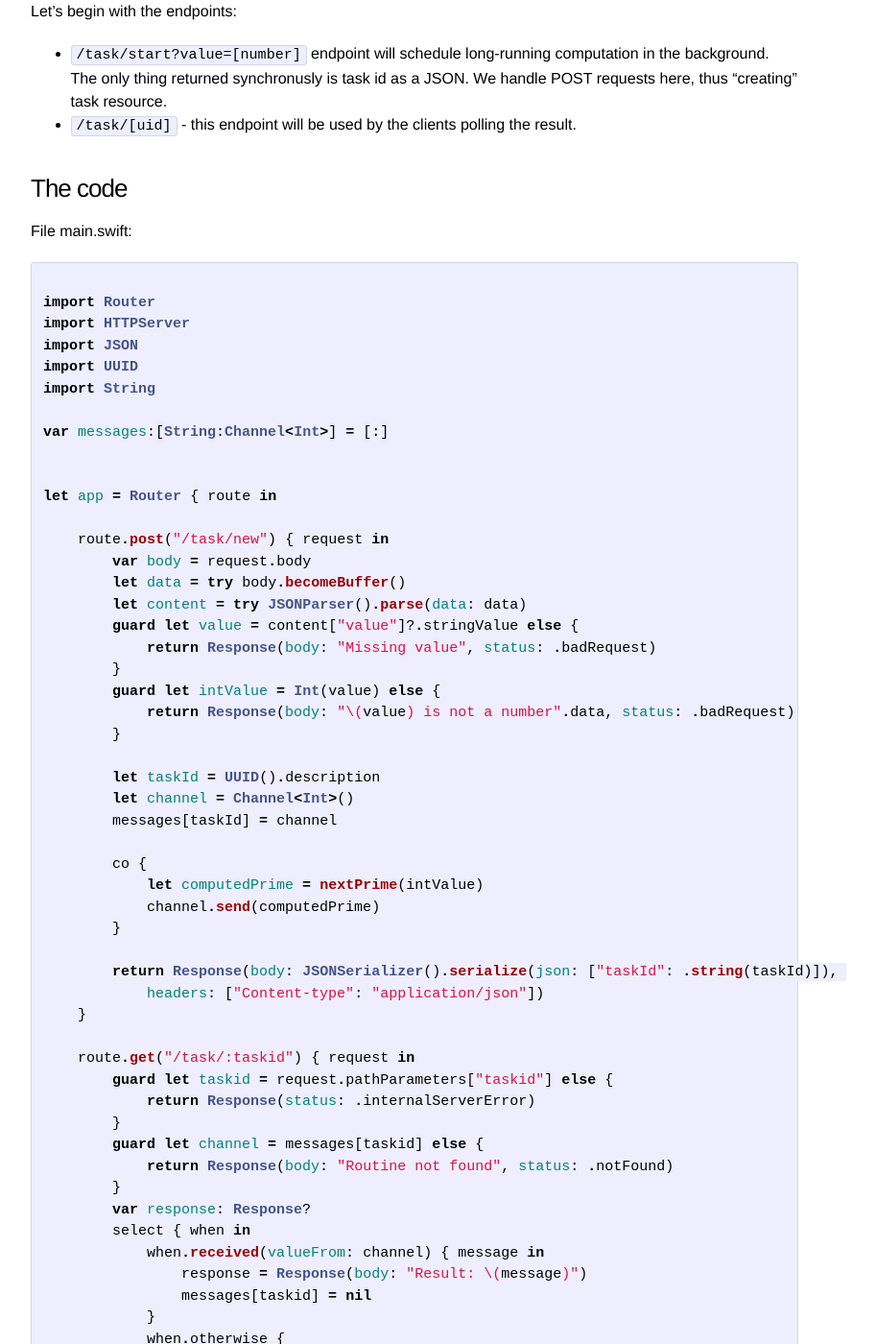
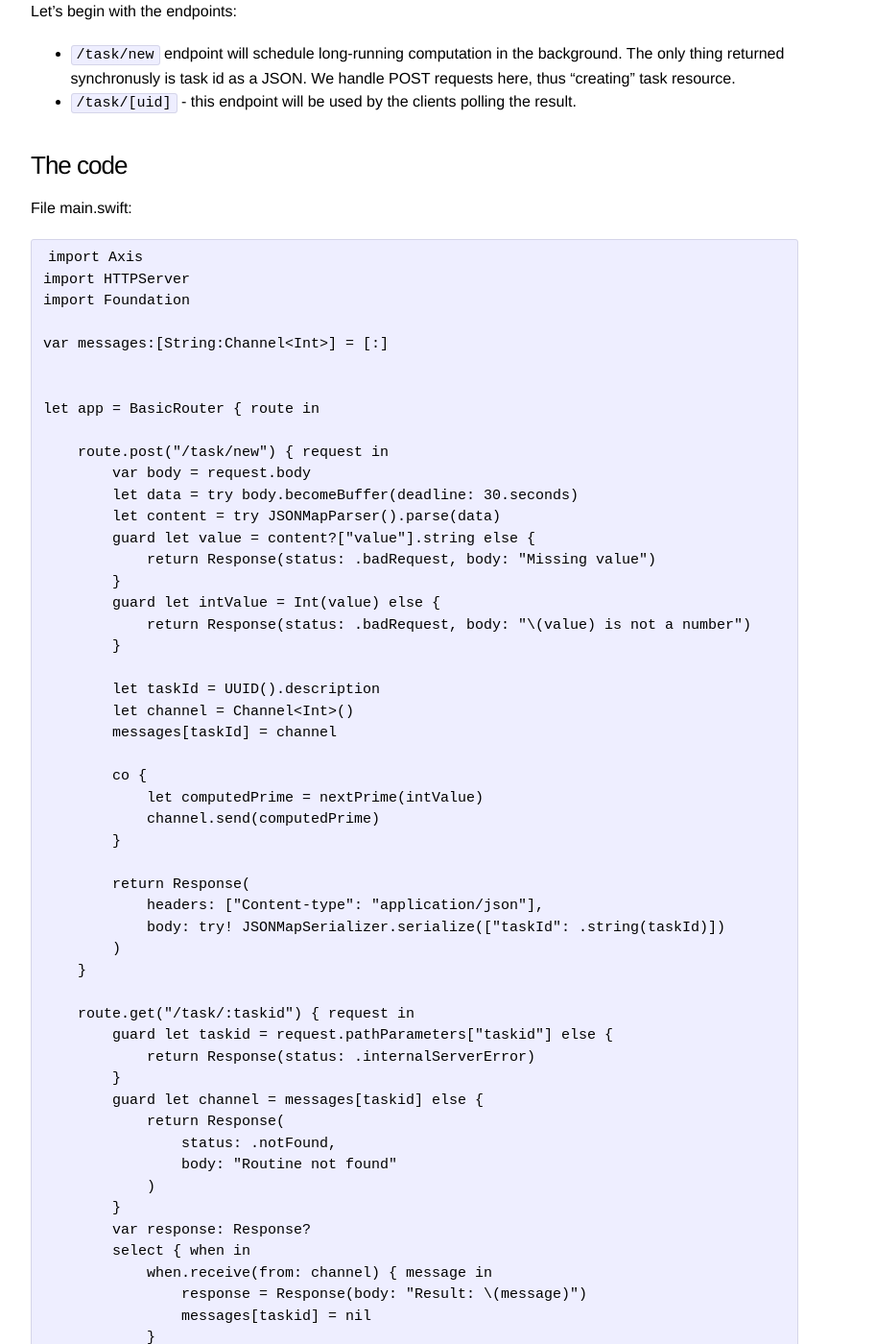
Before and after one commit to vi4m/vi4m.github.io, a Jekyll site: the page built from _posts/2016-09-04-swift-on-linux-tutorial-part-2.md, in a window 1280 px wide and 1400 px high, scrolled down 1754 px. Shown: the whole window at 96% size, without its empty margins (208-1121 px from the left). Built offline with Jekyll 4.4.1, drawn with Linux system fonts in a browser that asks for light colours; comment, search, counter and statistics services are not loaded; some of the changed text lies outside the part shown.

Commit message:
Swift 3 and new Zewo compat.

````diff
--- a/_posts/2016-09-04-swift-on-linux-tutorial-part-2.md
+++ b/_posts/2016-09-04-swift-on-linux-tutorial-part-2.md
@@ -74,7 +74,7 @@ How to do it? Do we need some worker solution, similar to Python RQ, Celery, thr
 Let's begin with the endpoints:
 
 
-* `/task/start?value=[number]` endpoint will schedule long-running computation in the background. The only thing returned synchronusly is task id as a JSON. We handle POST requests here, thus "creating" task resource.
+* `/task/new` endpoint will schedule long-running computation in the background. The only thing returned synchronusly is task id as a JSON. We handle POST requests here, thus "creating" task resource.
 * `/task/[uid]` - this endpoint will be used by the clients polling the result.
 
 
@@ -82,29 +82,25 @@ Let's begin with the endpoints:
 
 File main.swift:
 
-
-```swift
-
-import Router
+```
+import Axis
 import HTTPServer
-import JSON
-import UUID
-import String
+import Foundation
 
 var messages:[String:Channel<Int>] = [:]
 
 
-let app = Router { route in
+let app = BasicRouter { route in
 
     route.post("/task/new") { request in
         var body = request.body
-        let data = try body.becomeBuffer()
-        let content = try JSONParser().parse(data: data)
-        guard let value = content["value"]?.stringValue else {
-            return Response(body: "Missing value", status: .badRequest)
+        let data = try body.becomeBuffer(deadline: 30.seconds)
+        let content = try JSONMapParser().parse(data)
+        guard let value = content?["value"].string else {
+            return Response(status: .badRequest, body: "Missing value")
         }
         guard let intValue = Int(value) else {
-            return Response(body: "\(value) is not a number".data, status: .badRequest)
+            return Response(status: .badRequest, body: "\(value) is not a number")
         }
 
         let taskId = UUID().description
@@ -116,8 +112,10 @@ let app = Router { route in
             channel.send(computedPrime)
         }
 
-        return Response(body: JSONSerializer().serialize(json: ["taskId": .string(taskId)]),
-            headers: ["Content-type": "application/json"])
+        return Response(
+            headers: ["Content-type": "application/json"],
+            body: try! JSONMapSerializer.serialize(["taskId": .string(taskId)])
+        )
     }
 
     route.get("/task/:taskid") { request in
@@ -125,11 +123,14 @@ let app = Router { route in
             return Response(status: .internalServerError)
         }
         guard let channel = messages[taskid] else {
-            return Response(body: "Routine not found", status: .notFound)
+            return Response(
+                status: .notFound,
+                body: "Routine not found"
+            )
         }
         var response: Response?
         select { when in
-            when.received(valueFrom: channel) { message in
+            when.receive(from: channel) { message in
                 response = Response(body: "Result: \(message)")
                 messages[taskid] = nil
             }
@@ -142,6 +143,7 @@ let app = Router { route in
 }
 
 try Server(host: "0.0.0.0", port: 8080, reusePort: true, responder: app).start()
+
 ```
 
 
````
